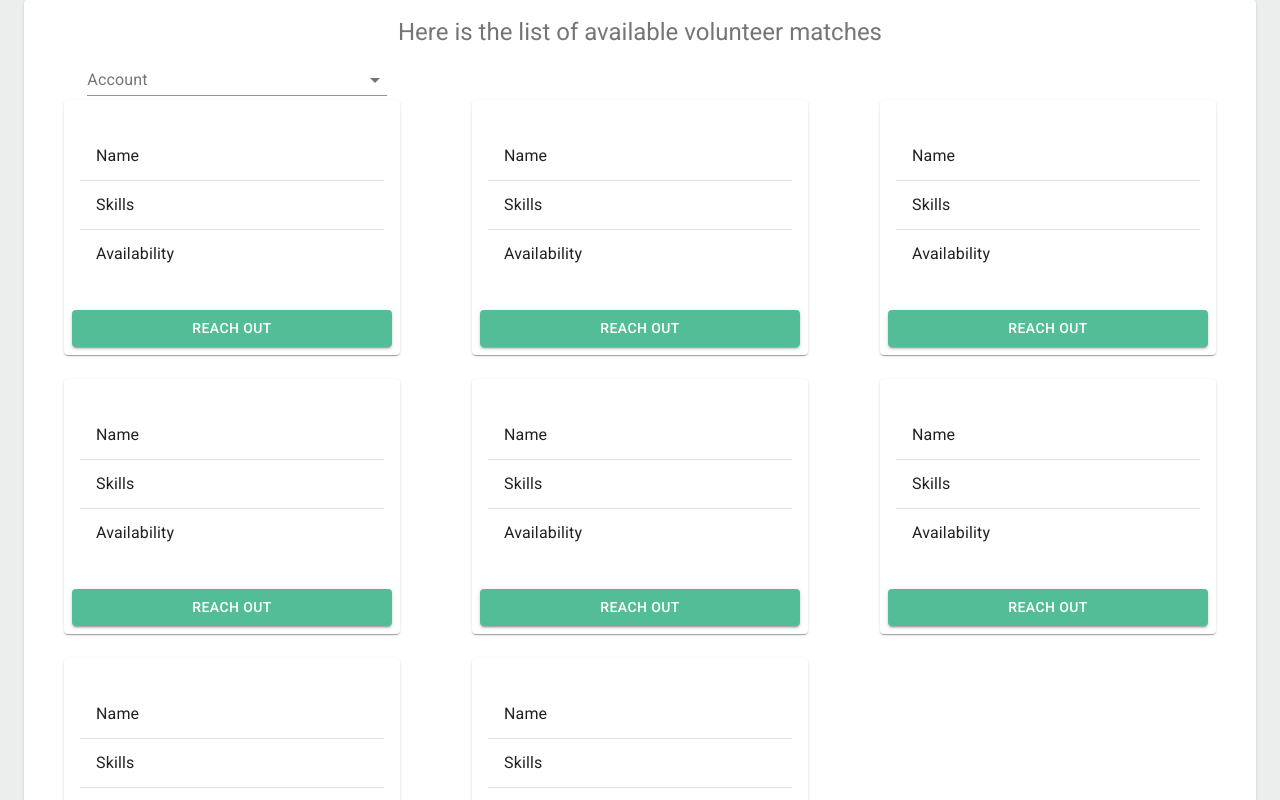
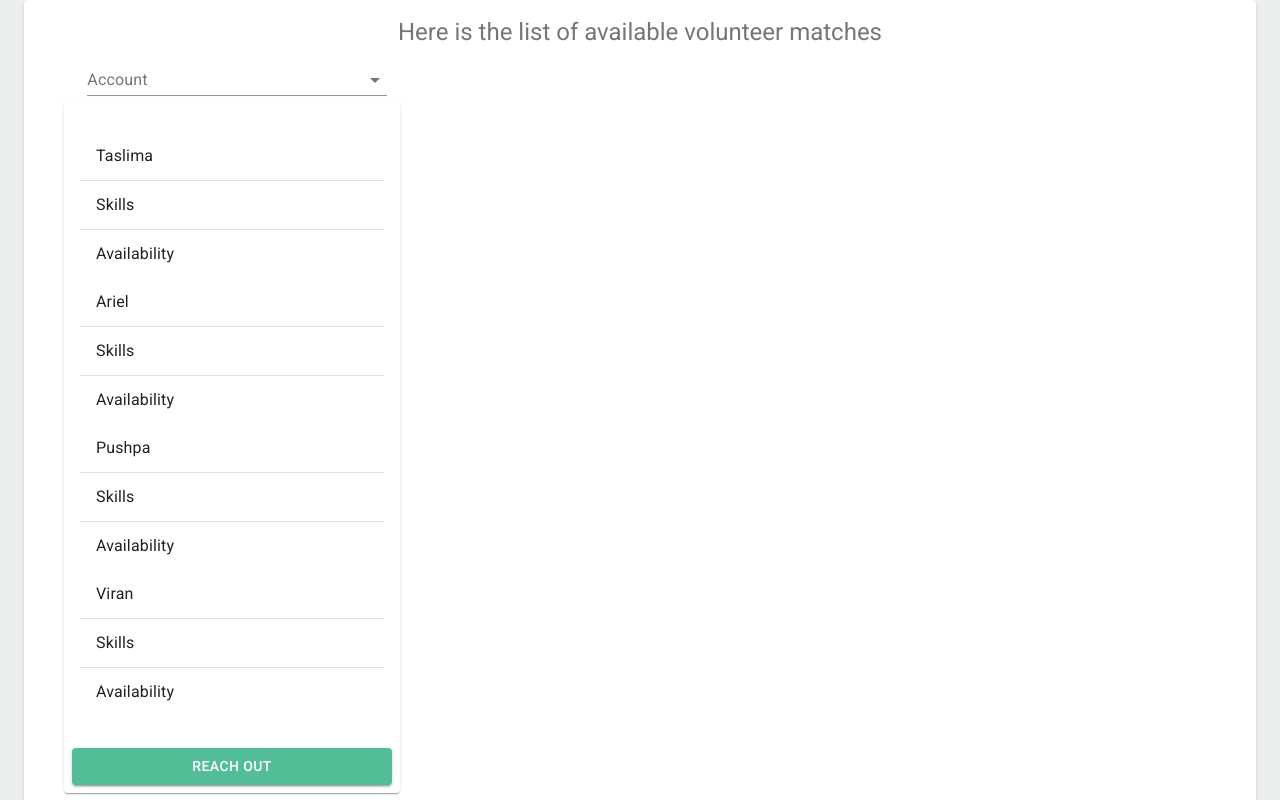
Before and after one commit to smile-street/smile-street, a React (Create React App) app in the folder smile-street-react/: page / in a window 1280 px wide. Shown: the top 800 px of the page. Built offline with nearby package versions, Linux system fonts and the light colour scheme.

Commit message:
managed to dispaly from voluenteer card from test file

```diff
--- a/smile-street-react/src/components/GoodCauseMatches/GoodCauseMatches.js
+++ b/smile-street-react/src/components/GoodCauseMatches/GoodCauseMatches.js
@@ -30,7 +30,7 @@ export default function FullWidthGrid() {
             <Grid item xs={12} sm={4}>
               <MatchVolunteersCard />
             </Grid>
-            <Grid item xs={12} sm={4}>
+            {/* <Grid item xs={12} sm={4}>
               <MatchVolunteersCard />
             </Grid>
             <Grid item xs={12} sm={4}>
@@ -50,7 +50,7 @@ export default function FullWidthGrid() {
             </Grid>
             <Grid item xs={12} sm={4}>
               <MatchVolunteersCard />
-            </Grid>
+            </Grid> */}
           </Grid>
         </Paper>
       </Container>
--- a/smile-street-react/src/components/GoodCauseMatches/MatchedVolunteersCard.js
+++ b/smile-street-react/src/components/GoodCauseMatches/MatchedVolunteersCard.js
@@ -46,8 +46,11 @@ export default function MatchVolunteersCard() {
             <Typography gutterBottom variant="h5" component="h2"></Typography>
 
             <List component="nav" aria-label="secondary mailbox folders">
+              {testData.map((item) => {
+                return (
+                  <div>
                     <ListItem>
-                <ListItemText primary="Name" />
+                      <ListItemText primary={item.name} />
                     </ListItem>
                     <Divider />
                     <ListItem>
@@ -57,6 +60,9 @@ export default function MatchVolunteersCard() {
                     <ListItem href="#simple-list">
                       <ListItemText primary="Availability" />
                     </ListItem>
+                  </div>
+                );
+              })}
             </List>
           </CardContent>
         </CardActionArea>
```
Lines whose indentation alone changed are shown as unchanged.
